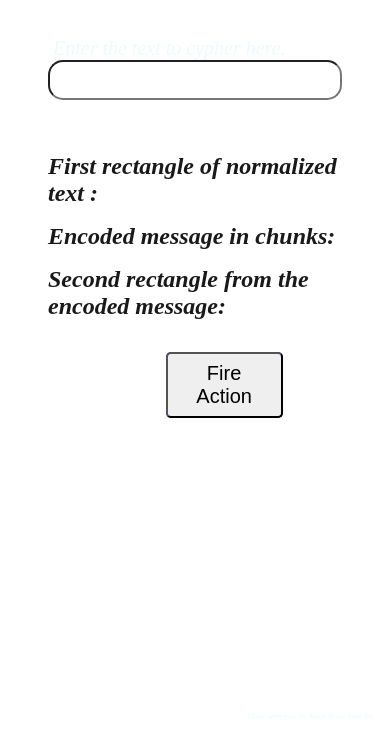
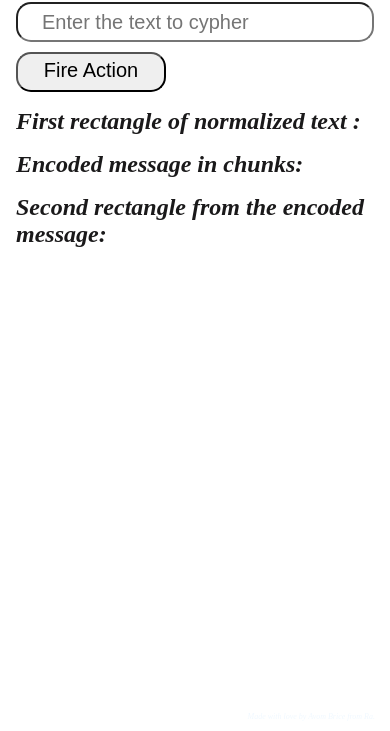
Before and after one commit to frckbrice/secret-message, a plain HTML site: page index.html in a window 390 px wide. Shown: the part 113-844 px from the top of the page. Drawn offline with Linux system fonts and the light colour scheme.

Commit message:
move the action button, modify ui, format output

```diff
--- a/assets/js/myFunction.js
+++ b/assets/js/myFunction.js
@@ -18,7 +18,7 @@ const normalizedText = (chaine) => {
   chaine = chaine.split("");
 
   for (let elem of chaine) {
-    if(/\w/.test(elem)){
+    if (/\w/.test(elem)) {
       newArray.push(elem);
     }
   }
@@ -55,7 +55,7 @@ function columsAndRowLength(chaine) {
  * @returns Array of strings
  */
 const splitText = (string, colums) => {
-  if (string.length > 50) {
+  if (string.length >= 50) {
     let newArray = [],
       usedStrings = [];
     // to create new array with chunks
@@ -71,8 +71,10 @@ const splitText = (string, colums) => {
     let L1 = usedStrings[long2 - 1].length;
     // check if the last substring is shorter than one before.
     if (L2 > L1) {
-      // append '$' character to the last substring
-      usedStrings[long2 - 1] = usedStrings[long2 - 1].padEnd(L2, "$");
+      usedStrings[long2 - 1] = `"${usedStrings[long2 - 1]
+        .slice(1, usedStrings[long2 - 1].length - 1)
+        .padEnd(L2, " ")}"`;
+
       return usedStrings;
     }
     return newArray;
@@ -81,7 +83,9 @@ const splitText = (string, colums) => {
 
 //* function to convert split text into chunks strings
 function chunkToString(splitText) {
-  return splitText.join(`&nbsp;&nbsp;`);
+  return `"${splitText
+    .map((chunk) => chunk.slice(1, chunk.length - 1))
+    .join(`&nbsp;&nbsp;`)}"`;
 }
 
 //* function to read each characters on the row left to right. takes array of normalized text and the length of the text
@@ -96,7 +100,7 @@ function secretText(newArray) {
   let temp = [];
   let i = 0,
     j = 1;
-  while (j < newArray[0].length-1) {
+  while (j < newArray[0].length - 1) {
     while (i < newArray.length) {
       temp.push(newArray[i][j]);
       i++;
@@ -119,6 +123,7 @@ function secretText(newArray) {
  */
 
 function rectangle(splitedText) {
+  console.log(typeof splitedText);
   let newArray = [];
   for (let i = 0; i < splitedText.length; i++) {
     newArray.push(splitedText[i] + "<br>");
--- a/assets/styles/styles.css
+++ b/assets/styles/styles.css
@@ -7,8 +7,6 @@
 body {
   width: 100%;
   min-height: 100vh;
-
-  /* background: linear-gradient(rgba(0 0 0 / 50%), rgba(0 0 0 / 50%)), url("../images/bgimagfromphotodeposit.jpg"); */
   background-position: right;
   background-repeat: no-repeat;
   background-size: cover;
@@ -31,7 +29,8 @@ h1 {
   -webkit-background-clip: text;
   background-clip: text;
   -webkit-text-fill-color: transparent; */
-   color: #000;
+
+  color: #000;
   font-family: Tahoma, Verdana, Geneva, sans-serif;
   font-size: 40px;
   text-align: center;
@@ -44,12 +43,24 @@ main {
 
 .div-for-input {
   width: 100%;
-  height: 100px;
   margin-top: 3rem;
+  display: flex;
+  gap: 10px;
+  justify-content: center;
+  align-items: center;
+}
+
+.div-input {
+  width: 80%;
+
+}
+
+.div-action {
+  flex-basis: 18%;
+  display: flex;
 }
 
 label {
-  color: aliceblue;
   font-style: italic;
   margin: 0 5px 30px 5px;
   font-size: 1.25rem;
@@ -60,6 +71,14 @@ label {
   height: 40px;
   border-radius: 15px;
   padding: 0.25rem 1.5rem;
+  font-size: 1.25rem;
+}
+
+.action {
+  width: auto;
+  padding: 8px 20px;
+  border-radius: 15px;
+  font-size: 1.25rem;
 }
 
 .second-rectangle,
@@ -70,44 +89,64 @@ label {
   font-size: 1.25rem;
 }
 
-.div-btn-action {
-  background-color: blueviolet;
-  width: fit-content;
-  border-radius: 5px;
-  margin: 2rem 10rem 0 40%;
-}
-
-.action {
-  width: auto;
-  padding: 8px 20px;
-  border-radius: 5px;
-  font-size: 1.25rem;
-}
-
 span {
   font-style: italic;
   font-size: 1.5rem;
   color: rgb(26, 25, 26);
-    border-radius: 10px;
+  border-radius: 10px;
   font-weight: bold;
   /* background-image: linear-gradient(to right, white, #ffff06);
   -webkit-background-clip: text;  background-clip: text;
   -webkit-text-fill-color: transparent; */
+
   margin-bottom: 1.25rem;
 }
 
-@media screen and (max-width: 768px){
+.alert {
+  color: red;
+  font-size: 1.30rem;
+}
+
+@media screen and (max-width: 768px) {
+  body {
+    padding: 2rem 1rem;
+  }
+
+  .div-for-input {
+    display: block;
+    font-size: 1.25rem;
+  }
+
+  .div-input {
+    width: 100%;
+  }
+
+  .div-action {
+    text-align: center;
+    width: 100%;
+    margin-top: 10px;
+  }
+
+  .input-text {
+    font-size: 1.25rem;
+  }
+
   header {
     position: absolute;
     bottom: 10px;
     right: 15px;
     margin: 0;
   }
+
+  .input-text {
+    width: 100%;
+  }
 }
 
-@media screen and (max-width: 425px){
+@media screen and (max-width: 425px) {
   .action {
-    width: 30vw;
+    width: 150px;
+    padding-top: 5px;
   }
 
   header {
--- a/index.html
+++ b/index.html
@@ -12,8 +12,13 @@
     <h1>Secret Message App</h1>
     <main class="container">
       <div class="div-for-input">
-        <label for="input-text">Enter the text to cypher here.</label>
-        <input type="text" name="input-text" class="input-text" />
+        <div class="div-input">
+           <!-- <label for="input-text">Enter the text to cypher here.</label><br> -->
+        <input type="text" name="input-text" class="input-text" placeholder="Enter the text to cypher"/></div>
+
+         <div class="div-action">
+        <button class="action">Fire Action</button>
+      </div>
       </div>
       <!-- <div> -->
       <div class="first-rectangle">
@@ -28,9 +33,7 @@
         <span>Second rectangle from the encoded message: </span>
         <div class="second"></div>
       </div>
-      <div class="div-btn-action">
-        <button class="action">Fire Action</button>
-      </div>
+
       <!-- </div> -->
     </main>
     <script src="./assets/js/index.js" type="module"></script>
```
